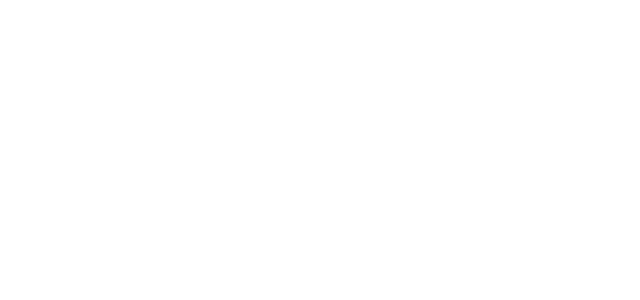
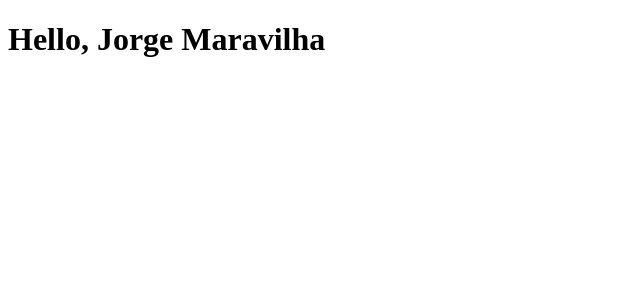
Before and after one commit to ingrisandrade/trybe_activities, a React (Create React App) app in the folder desenvolvimento-front-end/introducao_react_bloco_10/: page / in a window 1280 px wide. Shown: the top 300 px of the page, without its empty margins (0-640 px from the left). Built offline with nearby package versions, Linux system fonts and the light colour scheme.

Commit message:
implements the course's Hello World function

```diff
--- a/desenvolvimento-front-end/introducao_react_bloco_10/src/App.js
+++ b/desenvolvimento-front-end/introducao_react_bloco_10/src/App.js
@@ -1,8 +1,19 @@
-function App() {
-  return (
-    <div>
-    </div>
-  );
+// function App() {
+//   return (
+//     <div>
+//     </div>
+//   );
+// }
+
+// export default App;
+
+function HelloWorld(nome, sobrenome) {
+  return <h1>Hello, {`${nome} ${sobrenome}`}</h1>;
 }
 
-export default App;
+const element = HelloWorld("Jorge", "Maravilha");
+const container = <div>{element}</div>;
+
+export default function App() {
+  return container;
+};
```
